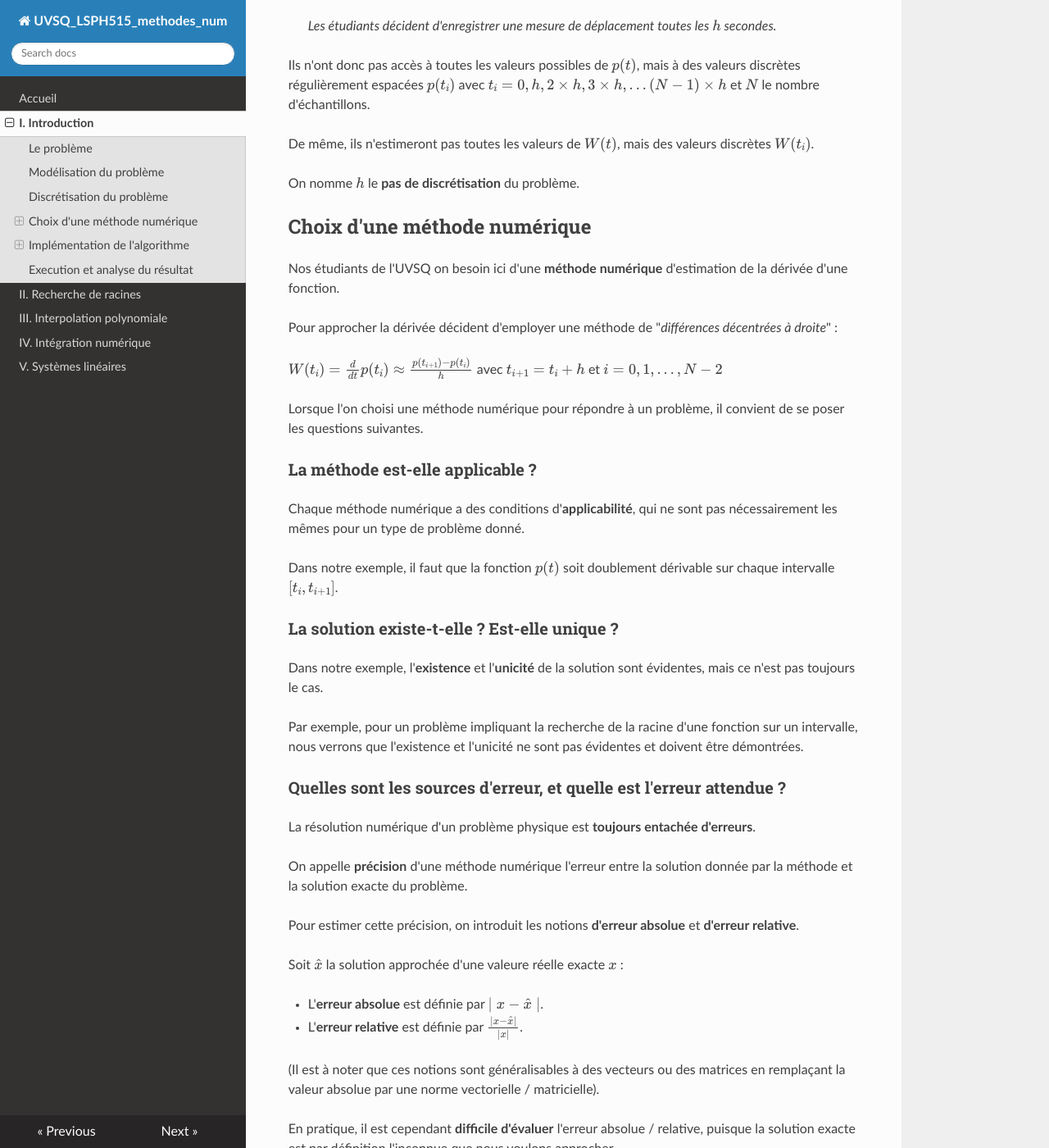
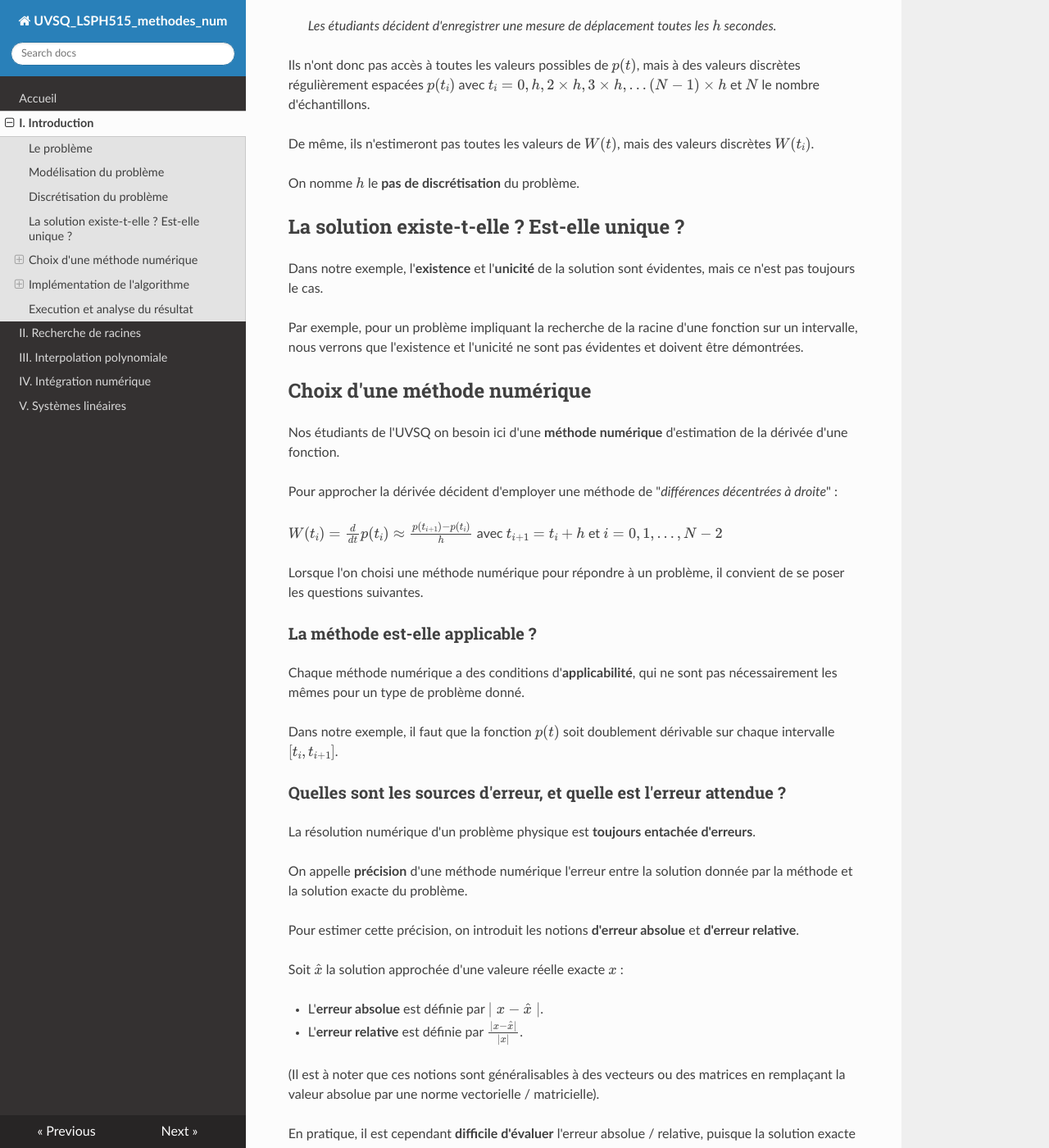
Before and after one commit to NicOudart/UVSQ_LSPH515_methodes_num, an MkDocs documentation site: the page built from docs/Chap1_Introduction.md, in a window 1280 px wide and 1400 px high, scrolled down 1871 px. Shown: the whole window at 82% size. Built offline with MkDocs 1.6.1, drawn with Linux system fonts in a browser that asks for light colours; nearby versions of some CDN libraries; some of the changed lines change nothing that is shown.

Commit message:
-Minor fix in chapter 1.

```diff
--- a/docs/Chap1_Introduction.md
+++ b/docs/Chap1_Introduction.md
@@ -66,6 +66,12 @@ De même, ils n'estimeront pas toutes les valeurs de $W(t)$, mais des valeurs di
 
 On nomme $h$ le **pas de discrétisation** du problème.
 
+## La solution existe-t-elle ? Est-elle **unique** ?
+
+Dans notre exemple, l'**existence** et l'**unicité** de la solution sont évidentes, mais ce n'est pas toujours le cas.
+
+Par exemple, pour un problème impliquant la recherche de la racine d'une fonction sur un intervalle, nous verrons que l'existence et l'unicité ne sont pas évidentes et doivent être démontrées.
+
 ## Choix d'une méthode numérique
 
 Nos étudiants de l'UVSQ on besoin ici d'une **méthode numérique** d'estimation de la dérivée d'une fonction.
@@ -81,12 +87,6 @@ Lorsque l'on choisi une méthode numérique pour répondre à un problème, il c
 Chaque méthode numérique a des conditions d'**applicabilité**, qui ne sont pas nécessairement les mêmes pour un type de problème donné.
 
 Dans notre exemple, il faut que la fonction $p(t)$ soit doublement dérivable sur chaque intervalle $[t_i,t_{i+1}]$.
-
-### La solution existe-t-elle ? Est-elle **unique** ?
-
-Dans notre exemple, l'**existence** et l'**unicité** de la solution sont évidentes, mais ce n'est pas toujours le cas.
-
-Par exemple, pour un problème impliquant la recherche de la racine d'une fonction sur un intervalle, nous verrons que l'existence et l'unicité ne sont pas évidentes et doivent être démontrées.
 
 ### Quelles sont les sources d'erreur, et quelle est l'erreur attendue ?
 
```
